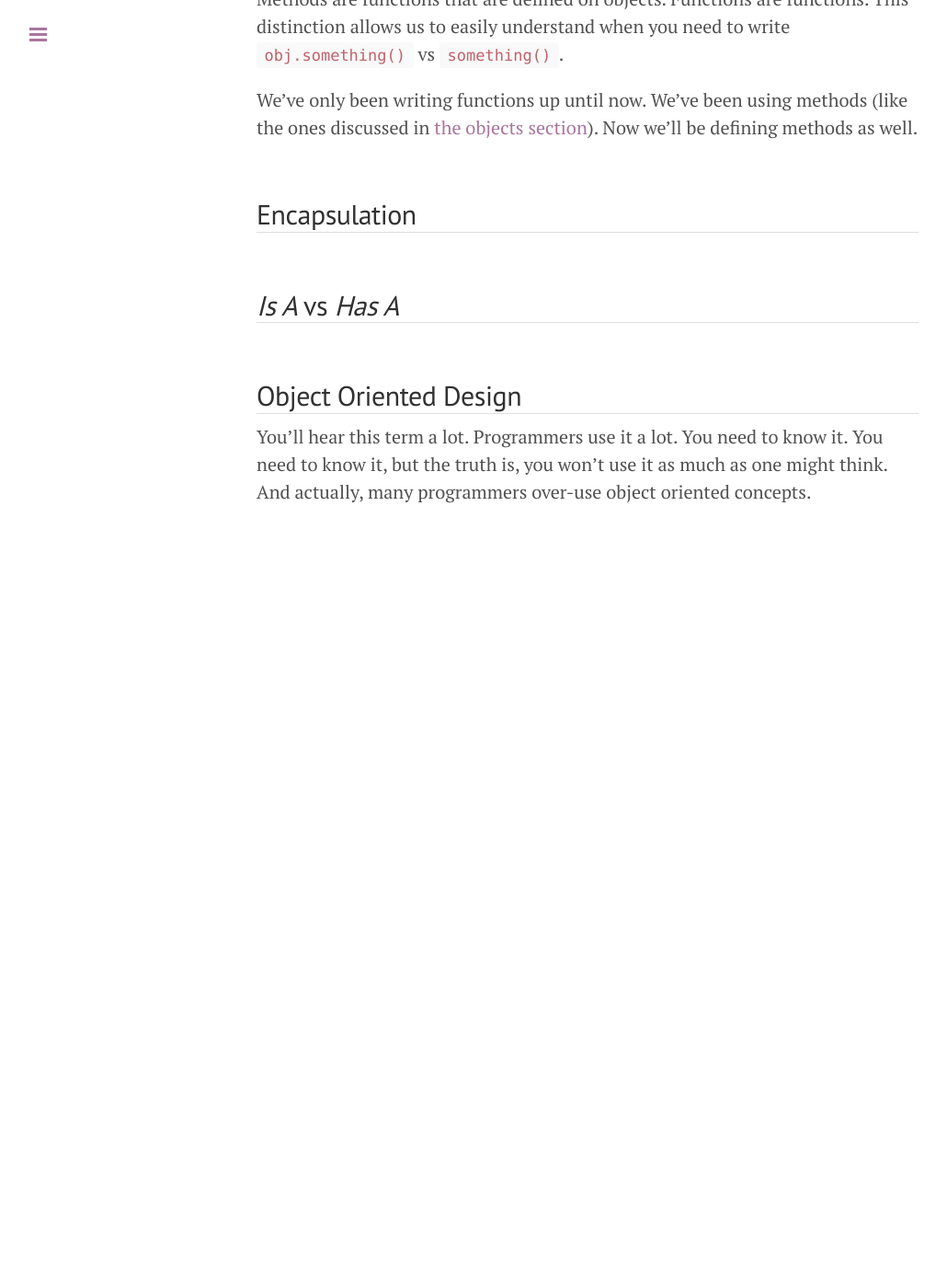
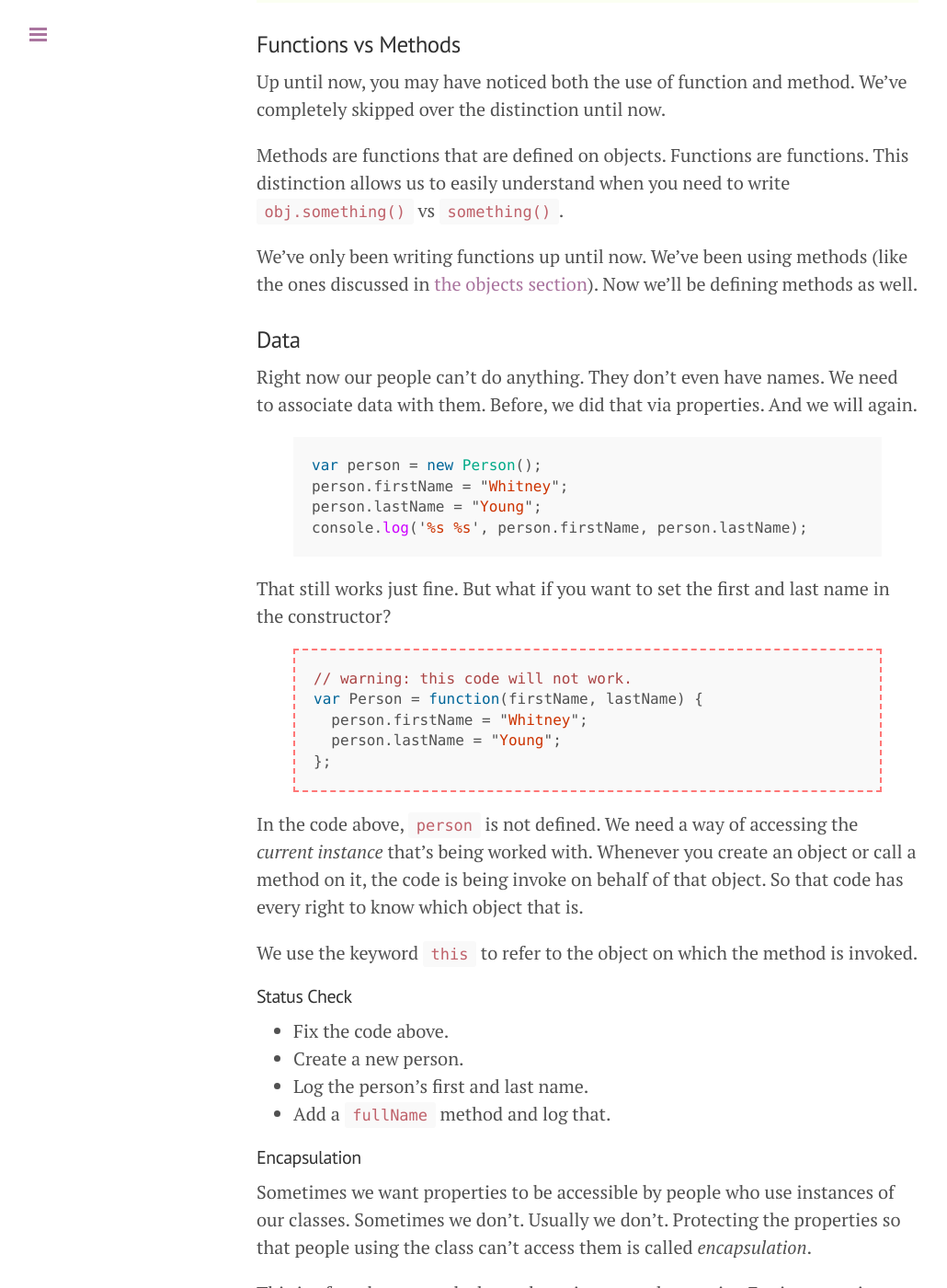
Before and after one commit to wbyoung/jsi, a Jekyll site: the page built from _posts/00-03-01-oo.md, in a window 1280 px wide and 1400 px high, scrolled down 5552 px. Shown: the whole window at 92% size, without its empty margins (1-1031 px from the left). Built offline with Jekyll 4.4.1, drawn with Linux system fonts in a browser that asks for light colours; nearby versions of some CDN libraries; Markdown is read by kramdown in place of the engine named in the settings; before the commit the page ends 6182 px from its top, so only the background shows below that; some of the changed text lies outside the part shown.

Commit message:
More object progress.

```diff
--- a/_posts/00-03-01-oo.md
+++ b/_posts/00-03-01-oo.md
@@ -176,9 +176,14 @@
 
 `Person` is a _class_. Classes are the foundation of _object oriented
 programming_. `person` is an _instance_. When we create an _instance_ of a
-class, that's called _instantiation_. As we'll see _classes_ will give us a
-dedicated area in which we can add procedures that are specific to that kind
-of object.
+class, that's called _instantiation_. When you instantiate an object, its
+_constructor_ is called. The constructor in this case is the `Person` function.
+As we'll see _classes_ will give us a dedicated area in which we can add
+procedures that are specific to that kind of object.
+
+We're going to start using this jargon right away. You'll likely forget some of
+these terms since your brain has been working so hard. Feel free to interrupt
+and ask to clarify when the jargon is keeping you from understanding.
 
 <aside>
 **Case Convention**
@@ -252,9 +257,175 @@
 methods as well.
 
 
-## Encapsulation
+### Data
+
+Right now our people can't do anything. They don't even have names. We need
+to associate data with them. Before, we did that via properties. And we will
+again.
+
+{% highlight javascript %}
+var person = new Person();
+person.firstName = "Whitney";
+person.lastName = "Young";
+console.log('%s %s', person.firstName, person.lastName);
+{% endhighlight %}
+
+That still works just fine. But what if you want to set the first and last name
+in the constructor?
+
+<section class="conceptual-code">
+{% highlight javascript %}
+var Person = function(firstName, lastName) {
+  person.firstName = "Whitney";
+  person.lastName = "Young";
+};
+{% endhighlight %}
+</section>
+
+In the code above, `person` is not defined. We need a way of accessing the
+_current instance_ that's being worked with. Whenever you create an object or
+call a method on it, the code is being invoke on behalf of that object. So that
+code has every right to know which object that is.
+
+We use the keyword `this` to refer to the object on which the method is
+invoked.
+
+#### Status Check
+
+- Fix the code above.
+- Create a new person.
+- Log the person's first and last name.
+- Add a `fullName` method and log that.
 
 
+#### Encapsulation
+
+Sometimes we want properties to be accessible by people who use instances of
+our classes. Sometimes we don't. Usually we don't. Protecting the properties
+so that people using the class can't access them is called _encapsulation_.
+
+This is often done to make later alterations to a class easier. For instance,
+image the following:
+
+{% highlight javascript %}
+var Person = function(name) {
+  this.name = name;
+};
+var person = new Person("Whitney Young");
+console.log(person.name);
+person.name = "Whit Young";
+console.log(person.name);
+{% endhighlight %}
+
+If someone later decides that they want to allow first and last names, they
+may change the code:
+
+{% highlight javascript %}
+var Person = function(firstName, lastName) {
+  // we used to accept just one argument, name, so
+  // be backwards compatible with that.
+  if (arguments.length === 1) {
+    var names = arguments[0].split(' ', 2);
+    firstName = names[0];
+    lastName = names[1];
+  }
+  this.firstName = firstName;
+  this.lastName = lastName;
+  this.name = [firstName, lastName].join(' ');
+};
+var person = new Person("Whitney Young");
+console.log(person.name);
+console.log(person.firstName);
+console.log(person.lastName);
+person.name = "Whit Young";
+console.log(person.name);
+console.log(person.firstName);
+console.log(person.lastName);
+{% endhighlight %}
+
+Allowing someone to access these properties manually caused our name property
+to end up in a bad state.
+
+If we had instead started with:
+
+{% highlight javascript %}
+var Person = function(name) {
+  this._name = name;
+};
+Person.prototype.name = function() {
+  return this._name;
+}
+Person.prototype.setName = function(name) {
+  this._name = name;
+}
+var person = new Person("Whitney Young");
+console.log(person.name());
+person.setName("Whit Young");
+console.log(person.name());
+{% endhighlight %}
+
+We can add first and last names without consequence:
+
+{% highlight javascript %}
+var Person = function(firstName, lastName) {
+  // we used to accept just one argument, name, so
+  // be backwards compatible with that.
+  if (arguments.length === 1) {
+    this.setName(arguments[0]);
+  }
+  else {
+    this._firstName = firstName;
+    this._lastName = lastName;
+    this._name = [firstName, lastName].join(' ');
+  }
+};
+Person.prototype.name = function() {
+  return this._name;
+}
+Person.prototype.setName = function(name) {
+  var names = name.split(' ', 2);
+  this._firstName = names[0];
+  this._lastName = names[1];
+  this._name = name;
+}
+Person.prototype.firstName = function() {
+  return this._firstName;
+}
+Person.prototype.setFirstName = function(firstName) {
+  this._firstName = firstName;
+  this._name = [this._firstName, this._lastName].join(' ');
+}
+Person.prototype.lastName = function() {
+  return this._lastName;
+}
+Person.prototype.setLastName = function(lastName) {
+  this._lastName = lastName;
+  this._name = [this._firstName, this._lastName].join(' ');
+}
+var person = new Person("Whitney Young");
+console.log(person.name());
+console.log(person.firstName());
+console.log(person.lastName());
+person.setName("Whit Young");
+console.log(person.name());
+console.log(person.firstName());
+console.log(person.lastName());
+{% endhighlight %}
+
+In general, it's better to add _getter_ and _setter_ methods than to allow
+access to private data.
+
+<aside>
+**Private Data Convention**
+
+There is no formal way in JavaScript to protect the data of an object (that
+statement is only partially true). Therefore, we use an underscore before the
+property name to indicate to all other programmers that they shouldn't access
+it.
+
+In fact, JavaScript can fully encapsulate data via closures. It just can't do
+so for the properties of an object.
+</aside>
 
 ## _Is A_ vs _Has A_
 
```
